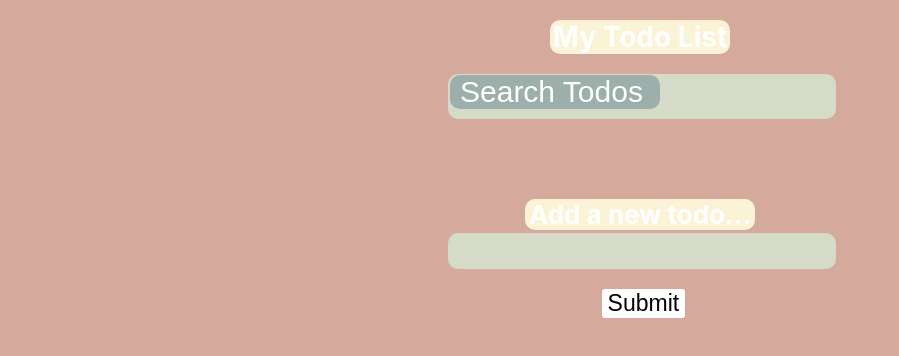
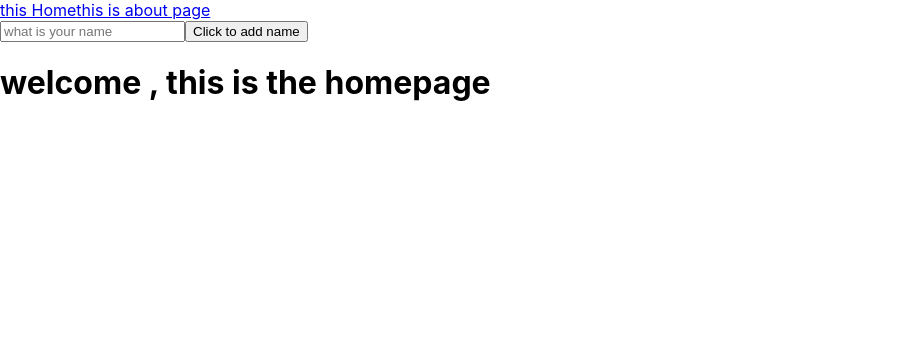
Before and after one commit to Arole01/todoApp, a React (Create React App) app: page /home in a window 1280 px wide. Shown: the top 356 px of the page, without its empty margins (0-899 px from the left). Built offline with nearby package versions, Linux system fonts and the light colour scheme.

Commit message:
added more hooks

```diff
--- a/package.json
+++ b/package.json
@@ -10,6 +10,7 @@
     "react": "^19.1.1",
     "react-dom": "^19.1.1",
     "react-icons": "^5.5.0",
+    "react-router-dom": "^7.8.2",
     "react-scripts": "5.0.1",
     "web-vitals": "^2.1.4"
   },
--- /dev/null
+++ b/src/About.js
@@ -0,0 +1,16 @@
+
+const About =({realName})=>{
+
+
+
+
+    return(
+        <div>
+            <h1>
+                welcome {realName.split(" ")[1]} , this is about us page
+            </h1>
+        </div>
+    )
+}
+
+export default About;
--- a/src/App.js
+++ b/src/App.js
@@ -1,62 +1,97 @@
-import "./App.css";
-import { useState, useEffect } from "react";
-import { MdDelete } from "react-icons/md";
-const Todo = () => {
+// import "./App.css";
+// import { useState, useEffect } from "react";
+// import { MdDelete } from "react-icons/md";
+// const Todo = () => {
 
-  const [ todo, setTodo] = useState("");
-  const [todolist,setTodolist] = useState(()=>{const checkTodo = localStorage.getItem("todo")
-  if(checkTodo) {
-    return JSON.parse(checkTodo)
-  }else{
-    return []
-  }})
+//   const [ todo, setTodo] = useState("");
+//   const [todolist,setTodolist] = useState(()=>{const checkTodo = localStorage.getItem("todo")
+//   if(checkTodo) {
+//     return JSON.parse(checkTodo)
+//   }else{
+//     return []
+//   }})
 
 
-  useEffect(()=>{
-    localStorage.setItem("todo",JSON.stringify(todolist))
-  }, [todolist])
-  return (
-    <div>
-    <h1 className="title">My Todo List</h1>
-    <form >
-      <input className="search" type="text" placeholder="Search Todos"/>
-    </form>
+//   useEffect(()=>{
+//     localStorage.setItem("todo",JSON.stringify(todolist))
+//   }, [todolist])
+//   return (
+//     <div>
+//     <h1 className="title">My Todo List</h1>
+//     <form >
+//       <input className="search" type="text" placeholder="Search Todos"/>
+//     </form>
 
 
-    <div className="todo-container">
-    <div className="form-delete">
-      {todolist.map((items,index)=>
-      <div style={{display:"flex"}} key={index}>
-      <h1 className="item" >{items}</h1> <MdDelete className="delet" onClick={()=>{
-      setTodolist(todolist.filter((dof, items)=> items!== index))
-      }}/>
-      </div>
-      )}
-    </div>
-      </div>
-    <form onSubmit={(e)=>{
-      e.preventDefault()
-      setTodolist([...todolist,todo])
-      setTodo("")
-    }}>
-      <h1 className="addTodo">Add a new todo...</h1>
+//     <div className="todo-container">
+//     <div className="form-delete">
+//       {todolist.map((items,index)=>
+//       <div style={{display:"flex"}} key={index}>
+//       <h1 className="item" >{items}</h1> <MdDelete className="delet" onClick={()=>{
+//       setTodolist(todolist.filter((dof, items)=> items!== index))
+//       }}/>
+//       </div>
+//       )}
+//     </div>
+//       </div>
+//     <form onSubmit={(e)=>{
+//       e.preventDefault()
+//       setTodolist([...todolist,todo])
+//       setTodo("")
+//     }}>
+//       <h1 className="addTodo">Add a new todo...</h1>
 
-      <input className="todotext" type="text"  value={todo} onChange={(e)=>{setTodo(e.target.value)}}/>
+//       <input className="todotext" type="text"  value={todo} onChange={(e)=>{setTodo(e.target.value)}}/>
 
-      <button type="submit">Submit</button>
-    </form>
+//       <button type="submit">Submit</button>
+//     </form>
 
-    </div>
+//     </div>
+//   )
+
+// }
+
+// export default Todo;
+
+import { BrowserRouter, Routes, Route, Link } from "react-router-dom";
+import Home from "./Home";
+import About from "./About"
+import { useState, useEffect } from "react";
+
+const App = () => {
+  const [names,setnames]= useState("")
+    const [realName,setRealname] = useState(()=>{
+        const check = localStorage.getItem("ourinfo")
+        if (!check || check =="undefined"){
+            return""
+        }else{
+            return JSON.parse(check)
+        }
+    })
+
+    useEffect(()=>{
+        localStorage.setItem("ourinfo",JSON.stringify(realName))
+    },[realName])
+
+  return (
+    <BrowserRouter>
+
+      <Link to="/home">this Home</Link>
+
+      <Link to="/about">this is about page</Link>
+    <Routes>
+
+    <Route path="/" element={<div>
+      <h1>Welcome to context API</h1>
+    </div>}></Route>
+
+    <Route path="/home" element={<Home setRealname={setRealname} realName={realName}
+    names={names} setnames={setnames}/>}></Route>
+    <Route path="/about" element={<About realName={realName} />}></Route>
+    </Routes>
+    </BrowserRouter>
   )
-
 }
 
 
-
-
-
-
-
-
-
-export default Todo;
+export default App;
--- /dev/null
+++ b/src/Home.js
@@ -0,0 +1,28 @@
+
+
+const Home = ({realName,setRealname,names,setnames}) => {
+
+    return(
+        <div>
+            <form onSubmit={(e)=> {
+                e.preventDefault()
+                setRealname(names)
+            }}>
+        <input type="text" placeholder="what is your name"
+        onChange={(e)=>setnames(e.target.value)
+        }/>
+
+        <button>Click to add name</button>
+        </form>
+        <h1>
+            welcome {realName.toUpperCase()}, this is the homepage
+        </h1>
+
+        </div>
+
+    )
+}
+
+
+
+export default Home;
```
Also changed, not shown: 1 other file (tests, documents, lock files or other folders).
